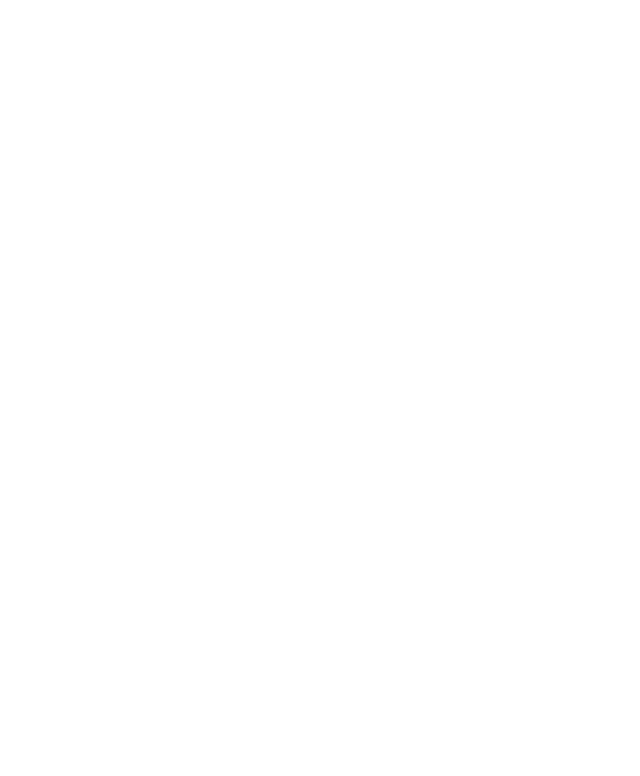
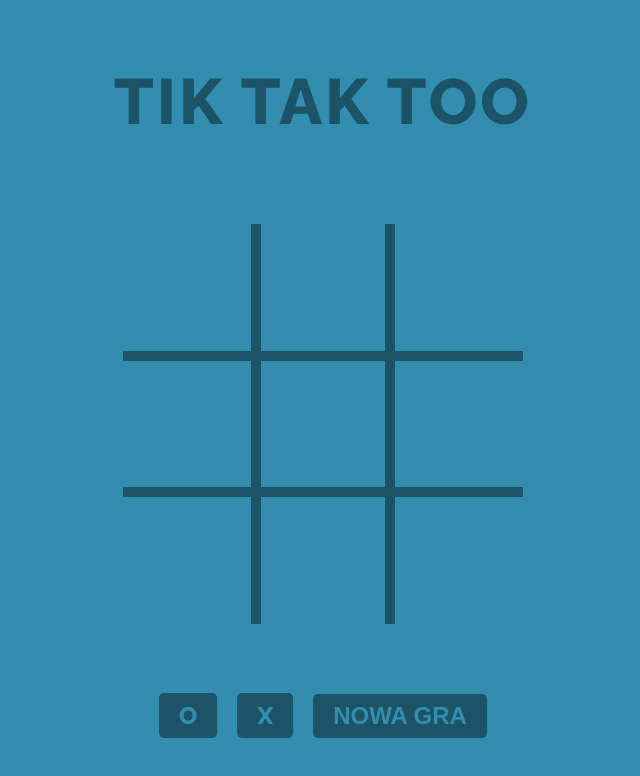
Before and after one commit to Geniecko/tik_tak_too, a plain HTML site: page index.html in a window 1280 px wide. Shown: the whole page, without its empty margins (317-957 px from the left). Drawn offline with Linux system fonts and the light colour scheme.

Commit message:
interfejs

```diff
--- a/css/style.css
+++ b/css/style.css
@@ -0,0 +1,122 @@
+* {
+	margin: 0;
+	padding: 0;
+	box-sizing: border-box;
+}
+
+body {
+	background-color: #328daf;
+	font-family: 'Raleway', sans-serif;
+	overflow: hidden;
+}
+
+.header{
+	display: flex;
+	justify-content: center;
+}
+
+.header h1{
+	margin-top: 8vh;
+	color: #1c5367;
+	font-size: 8vh;
+	letter-spacing: 3px;
+	font-weight: 800;
+	transition: .5s;
+	cursor: pointer;
+}
+
+.header h1:hover{
+	transform: rotate(-5deg);
+}
+
+.buttons{
+	position: absolute;
+	bottom:5%;
+	left: 50%;
+	transform: translate(-50%, -50%);
+}
+
+.buttons .start{
+	padding: 8px 20px;
+	font-size: 3vh;
+	background-color: #1c5367;
+	border: none;
+	border-radius: 5px;
+	color:#328daf;
+	outline: 0;
+	transition: .5s;
+	font-weight: 700;
+}
+
+.buttons span{
+	margin-right: 2vh;
+	color: #328daf;
+	font-weight: 800;
+	font-size: 3vh;
+	padding: 8px 20px;
+	background-color: #1c5367;
+	border-radius: 5px;
+	transition: .3s;
+}
+
+.buttons span:hover{
+	cursor: pointer;
+	color: white;
+}
+
+.start:hover{
+	transform: rotate(5deg);
+	cursor: pointer;
+	color:White;
+}
+
+.game-scene{
+	width: 50vh;
+	height: 50vh;
+	position: absolute;
+	top:53%;
+	left: 50%;
+	transform: translate(-50%, -50%);
+	display: grid;
+	grid-template-columns: 1fr 1fr 1fr;
+}
+
+.cell{
+	border: 5px solid #1c5367;
+	cursor: pointer;
+	color: white;
+	position: relative;
+/*
+	border-radius: 10px;
+	margin: 3px;
+*/
+}
+
+.cell span{
+	position: absolute;
+	top: 50%;
+	left: 50%;
+	transform: translate(-50%, -50%);
+	font-size: 14vh;
+}
+
+.top{
+	border-top: none;
+}
+
+.bottom{
+	border-bottom: none;
+}
+
+.left{
+	border-left: none;
+}
+
+
+.right{
+	border-right: none;
+}
+
+.buttons .active{
+	color: white;
+}
--- a/index.html
+++ b/index.html
@@ -2,16 +2,42 @@
 <html lang="en">
 
 <head>
-     <meta charset="UTF-8">
-     <meta name="viewport" content="width=device-width, initial-scale=1.0">
-     <title>Tik Tak Too</title>
+	<meta charset="UTF-8">
+	<meta name="viewport" content="width=device-width, initial-scale=1.0">
+	<title>Tik Tak Too</title>
 
-     <link rel="stylesheet" href="css/style.css">
+	<link rel="stylesheet" href="css/style.css">
+
+	<link rel="preconnect" href="https://fonts.gstatic.com">
+	<link href="https://fonts.googleapis.com/css2?family=Raleway:ital,wght@0,400;0,700;0,800;1,500&display=swap" rel="stylesheet">
 </head>
 
 <body>
 
-     <script src="main.js"></script>
+	<div class="header">
+		<h1>TIK TAK TOO</h1>
+	</div>
+
+	<div class="game-scene">
+		<div data-key = "1" class="cell top left"></div>
+		<div data-key = "2" class="cell top"></div>
+		<div data-key = "3" class="cell top right"></div>
+		<div data-key = "4" class="cell left"></div>
+		<div data-key = "5" class="cell"></div>
+		<div data-key = "6" class="cell right"></div>
+		<div data-key = "7" class="cell left bottom"></div>
+		<div data-key = "8" class="cell bottom"></div>
+		<div data-key = "9" class="cell bottom right"></div>
+	</div>
+
+
+	<div class="buttons">
+		<span data-option = "o">O</span>
+		<span data-option = "x">X</span>
+		<button class="start">NOWA GRA</button>
+	</div>
+
+	<script src="main.js"></script>
 </body>
 
 </html>
--- a/main.js
+++ b/main.js
@@ -0,0 +1,49 @@
+const cell = [...document.querySelectorAll('.cell')]
+const span = [...document.querySelectorAll('.buttons span')]
+const start = document.querySelector('.start')
+
+let active = ''
+
+console.log()
+
+const choseStartOption = (event) => {
+	if(event.target.dataset.option === "o"){
+		event.target.classList.add('active')
+		span[1].classList.remove('active')
+		active = event.target.dataset.option
+	} else {
+		event.target.classList.add('active')
+		span[0].classList.remove('active')
+		active = event.target.dataset.option
+	}
+}
+
+
+const clickCell = (event) => {
+	event.target.innerHTML = `<span>${active}</span>`
+	if(active === 'o') {
+		active = 'x'
+		span[0].classList.remove('active')
+		span[1].classList.add('active')
+	} else{
+		active = 'o'
+		span[1].classList.remove('active')
+		span[0].classList.add('active')
+	}
+
+	event.target.removeEventListener('click', clickCell)
+}
+
+span.forEach(item => item.addEventListener('click', choseStartOption))
+
+start.addEventListener('click', () => {
+	if(active === '') alert("Zaznacz kółko lub krzyżyk, a następnie wciśnij przycisk NOWA GRA")
+	else {
+//		span.forEach(item => item.removeEventListener('click', choseStartOption))
+		cell.forEach((item) => {
+			item.innerHTML = ''
+			item.addEventListener('click', clickCell)
+		})
+	}
+
+})
```
Also changed, not shown: 1 other file.
